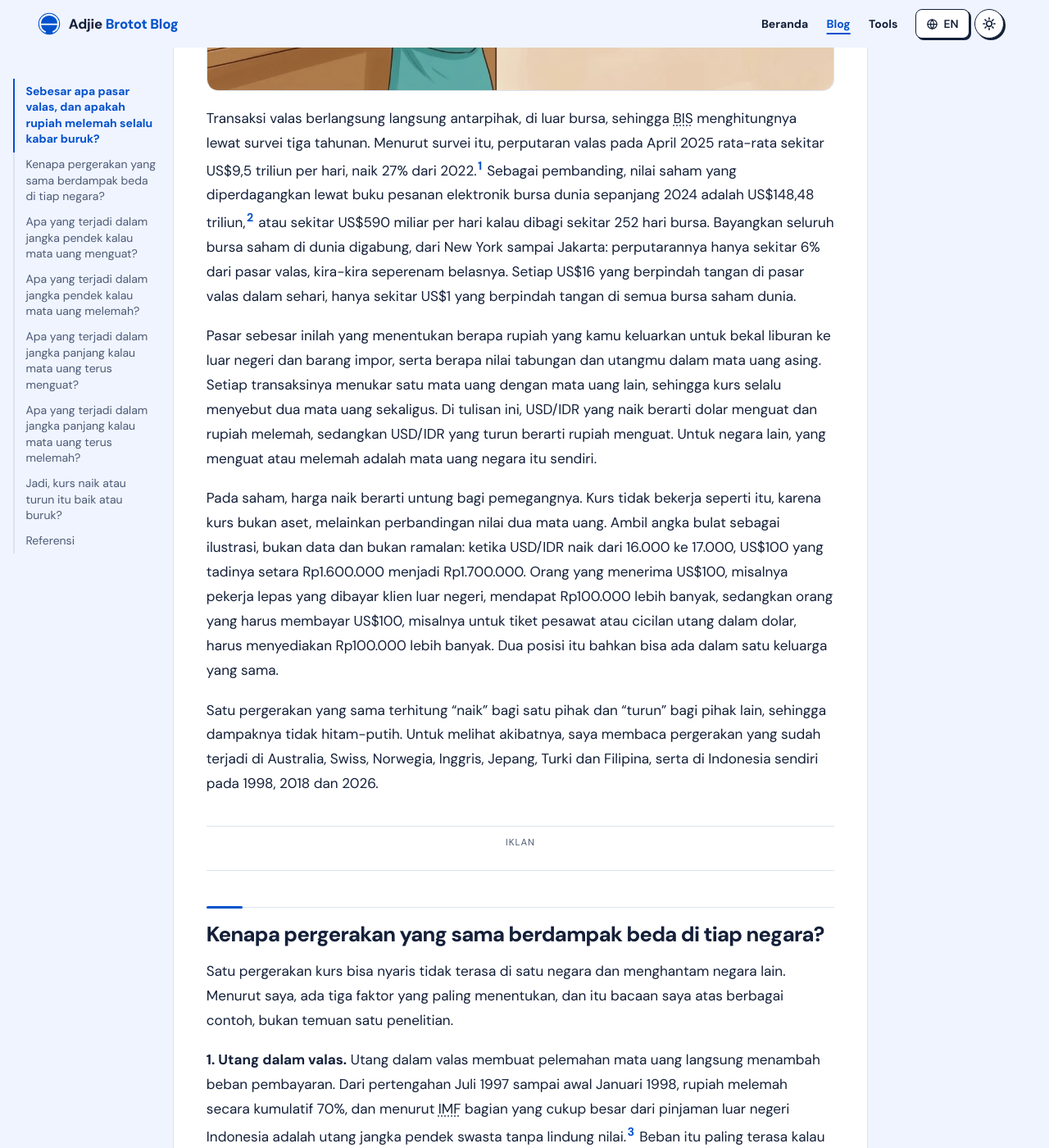
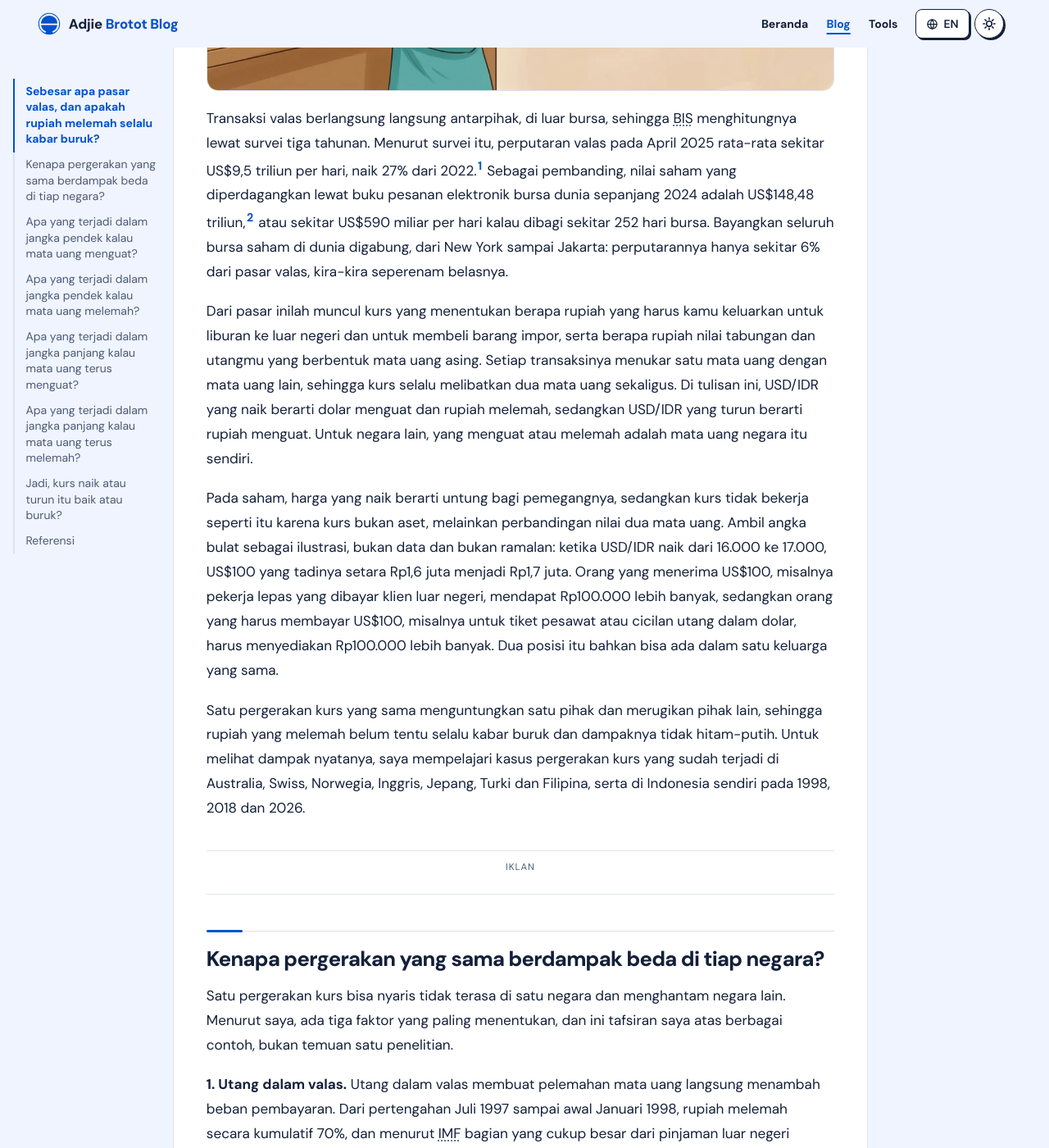
Before and after one commit to adjiebrotot/blog, a Jekyll site: the page built from id/_posts/2026-11-19-dampak-kurs-rupiah-ke-kehidupan-sehari-hari.md, in a window 1280 px wide and 1400 px high, scrolled down 2166 px. Shown: the whole window at 82% size. Built offline with Jekyll 4.4.1, drawn with Linux system fonts in a browser that asks for light colours; some of the changed text lies outside the part shown.

Commit message:
Apply Indonesian evaluator fixes to merged opening section
Co-Authored-By: Claude Sonnet 5.5 <noreply@anthropic.com>
Claude-Session: https://claude.ai/code/session_01QpNtMhL2Eeea1raQALsGVw

```diff
--- a/id/_posts/2026-11-19-dampak-kurs-rupiah-ke-kehidupan-sehari-hari.md
+++ b/id/_posts/2026-11-19-dampak-kurs-rupiah-ke-kehidupan-sehari-hari.md
@@ -12,7 +12,7 @@ keywords: [dampak kurs ke kehidupan sehari-hari, kurs mata uang naik turun, rupi
 bmc_message: "Kurs boleh naik turun, tetapi semangat saya menulis tetap stabil kalau ada kopi susu dari kamu!"
 ---
 
-**Singkatnya:** kurs naik atau turun tidak otomatis baik atau buruk, karena kurs adalah pasangan dua mata uang dan umumnya ada yang untung dan ada yang rugi. Menurut saya, tiga hal yang paling menentukan besarnya dampak adalah utang dalam valas, kredibilitas bank sentral beserta alasan kurs bergerak, dan apakah penghasilan, belanja dan tabunganmu berada di sisi impor atau ekspor. Contohnya datang dari tujuh negara lain dan Indonesia sendiri.
+**Singkatnya:** kurs naik atau turun tidak otomatis baik atau buruk, karena kurs adalah pasangan dua mata uang dan umumnya ada yang untung dan ada yang rugi. Menurut saya, tiga hal yang paling menentukan besarnya dampak adalah utang dalam valas, kredibilitas bank sentral beserta alasan kurs bergerak, dan apakah penghasilan, belanja dan tabunganmu berada di sisi impor atau ekspor. Contohnya saya ambil dari tujuh negara lain dan dari Indonesia sendiri.
 {: .tldr}
 
 * TOC
@@ -20,23 +20,23 @@ bmc_message: "Kurs boleh naik turun, tetapi semangat saya menulis tetap stabil k
 
 ## Sebesar apa pasar valas, dan apakah rupiah melemah selalu kabar buruk?
 
-Hampir setiap hari ada berita tentang kurs: rupiah melemah, dolar menguat. Di balik satu angka itu ada pasar valuta asing (valas), tempat orang menukar satu mata uang dengan mata uang lain, dan pasar ini jauh lebih besar daripada yang biasanya kita bayangkan.
+Hampir setiap hari ada berita tentang kurs: rupiah melemah, dolar menguat. Di balik satu angka itu ada pasar valuta asing (valas), tempat orang menukar satu mata uang dengan mata uang lain, dan pasar ini jauh lebih besar daripada yang biasa kita bayangkan.
 
 <figure>
 <img src="/assets/img/fx-ill-money-changer.webp" alt="Perempuan berambut hitam sebahu dan berblus hijau tosca berdiri di loket penukaran uang sambil memegang beberapa lembar uang kertas, menatap layar dengan panah hijau besar ke atas dan panah merah besar ke bawah" width="1200" height="670" loading="lazy">
 </figure>
 
-Transaksi valas berlangsung langsung antarpihak, di luar bursa, sehingga BIS menghitungnya lewat survei tiga tahunan. Menurut survei itu, perputaran valas pada April 2025 rata-rata sekitar US$9,5 triliun per hari, naik 27% dari 2022.[^bis] Sebagai pembanding, nilai saham yang diperdagangkan lewat buku pesanan elektronik bursa dunia sepanjang 2024 adalah US$148,48 triliun,[^wfe] atau sekitar US$590 miliar per hari kalau dibagi sekitar 252 hari bursa. Bayangkan seluruh bursa saham di dunia digabung, dari New York sampai Jakarta: perputarannya hanya sekitar 6% dari pasar valas, kira-kira seperenam belasnya. Setiap US$16 yang berpindah tangan di pasar valas dalam sehari, hanya sekitar US$1 yang berpindah tangan di semua bursa saham dunia.
+Transaksi valas berlangsung langsung antarpihak, di luar bursa, sehingga BIS menghitungnya lewat survei tiga tahunan. Menurut survei itu, perputaran valas pada April 2025 rata-rata sekitar US$9,5 triliun per hari, naik 27% dari 2022.[^bis] Sebagai pembanding, nilai saham yang diperdagangkan lewat buku pesanan elektronik bursa dunia sepanjang 2024 adalah US$148,48 triliun,[^wfe] atau sekitar US$590 miliar per hari kalau dibagi sekitar 252 hari bursa. Bayangkan seluruh bursa saham di dunia digabung, dari New York sampai Jakarta: perputarannya hanya sekitar 6% dari pasar valas, kira-kira seperenam belasnya.
 
-Pasar sebesar inilah yang menentukan berapa rupiah yang kamu keluarkan untuk bekal liburan ke luar negeri dan barang impor, serta berapa nilai tabungan dan utangmu dalam mata uang asing. Setiap transaksinya menukar satu mata uang dengan mata uang lain, sehingga kurs selalu menyebut dua mata uang sekaligus. Di tulisan ini, USD/IDR yang naik berarti dolar menguat dan rupiah melemah, sedangkan USD/IDR yang turun berarti rupiah menguat. Untuk negara lain, yang menguat atau melemah adalah mata uang negara itu sendiri.
+Dari pasar inilah muncul kurs yang menentukan berapa rupiah yang harus kamu keluarkan untuk liburan ke luar negeri dan untuk membeli barang impor, serta berapa rupiah nilai tabungan dan utangmu yang berbentuk mata uang asing. Setiap transaksinya menukar satu mata uang dengan mata uang lain, sehingga kurs selalu melibatkan dua mata uang sekaligus. Di tulisan ini, USD/IDR yang naik berarti dolar menguat dan rupiah melemah, sedangkan USD/IDR yang turun berarti rupiah menguat. Untuk negara lain, yang menguat atau melemah adalah mata uang negara itu sendiri.
 
-Pada saham, harga naik berarti untung bagi pemegangnya. Kurs tidak bekerja seperti itu, karena kurs bukan aset, melainkan perbandingan nilai dua mata uang. Ambil angka bulat sebagai ilustrasi, bukan data dan bukan ramalan: ketika USD/IDR naik dari 16.000 ke 17.000, US$100 yang tadinya setara Rp1.600.000 menjadi Rp1.700.000. Orang yang menerima US$100, misalnya pekerja lepas yang dibayar klien luar negeri, mendapat Rp100.000 lebih banyak, sedangkan orang yang harus membayar US$100, misalnya untuk tiket pesawat atau cicilan utang dalam dolar, harus menyediakan Rp100.000 lebih banyak. Dua posisi itu bahkan bisa ada dalam satu keluarga yang sama.
+Pada saham, harga yang naik berarti untung bagi pemegangnya, sedangkan kurs tidak bekerja seperti itu karena kurs bukan aset, melainkan perbandingan nilai dua mata uang. Ambil angka bulat sebagai ilustrasi, bukan data dan bukan ramalan: ketika USD/IDR naik dari 16.000 ke 17.000, US$100 yang tadinya setara Rp1,6 juta menjadi Rp1,7 juta. Orang yang menerima US$100, misalnya pekerja lepas yang dibayar klien luar negeri, mendapat Rp100.000 lebih banyak, sedangkan orang yang harus membayar US$100, misalnya untuk tiket pesawat atau cicilan utang dalam dolar, harus menyediakan Rp100.000 lebih banyak. Dua posisi itu bahkan bisa ada dalam satu keluarga yang sama.
 
-Satu pergerakan yang sama terhitung "naik" bagi satu pihak dan "turun" bagi pihak lain, sehingga dampaknya tidak hitam-putih. Untuk melihat akibatnya, saya membaca pergerakan yang sudah terjadi di Australia, Swiss, Norwegia, Inggris, Jepang, Turki dan Filipina, serta di Indonesia sendiri pada 1998, 2018 dan 2026.
+Satu pergerakan kurs yang sama menguntungkan satu pihak dan merugikan pihak lain, sehingga rupiah yang melemah belum tentu selalu kabar buruk dan dampaknya tidak hitam-putih. Untuk melihat dampak nyatanya, saya mempelajari kasus pergerakan kurs yang sudah terjadi di Australia, Swiss, Norwegia, Inggris, Jepang, Turki dan Filipina, serta di Indonesia sendiri pada 1998, 2018 dan 2026.
 
 ## Kenapa pergerakan yang sama berdampak beda di tiap negara?
 
-Satu pergerakan kurs bisa nyaris tidak terasa di satu negara dan menghantam negara lain. Menurut saya, ada tiga faktor yang paling menentukan, dan itu bacaan saya atas berbagai contoh, bukan temuan satu penelitian.
+Satu pergerakan kurs bisa nyaris tidak terasa di satu negara dan menghantam negara lain. Menurut saya, ada tiga faktor yang paling menentukan, dan ini tafsiran saya atas berbagai contoh, bukan temuan satu penelitian.
 
 **1. Utang dalam valas.** Utang dalam valas membuat pelemahan mata uang langsung menambah beban pembayaran. Dari pertengahan Juli 1997 sampai awal Januari 1998, rupiah melemah secara kumulatif 70%, dan menurut IMF bagian yang cukup besar dari pinjaman luar negeri Indonesia adalah utang jangka pendek swasta tanpa lindung nilai.[^imf] Beban itu paling terasa kalau utang valasnya tidak memakai lindung nilai. Cara menimbang utangmu sendiri saya bahas di [tulisan tentang utang baik atau buruk](/id/utang-baik-atau-buruk/).
 
```
